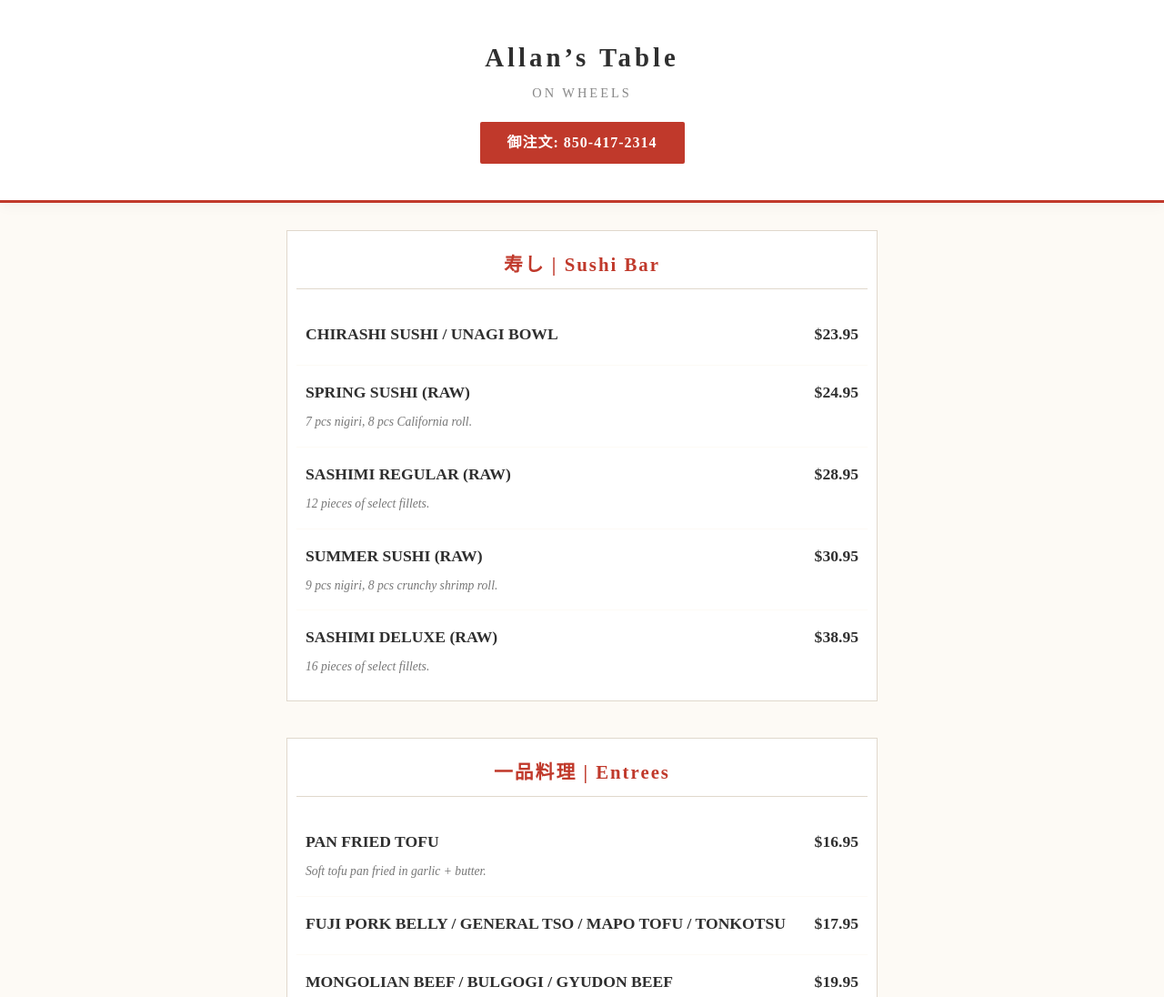
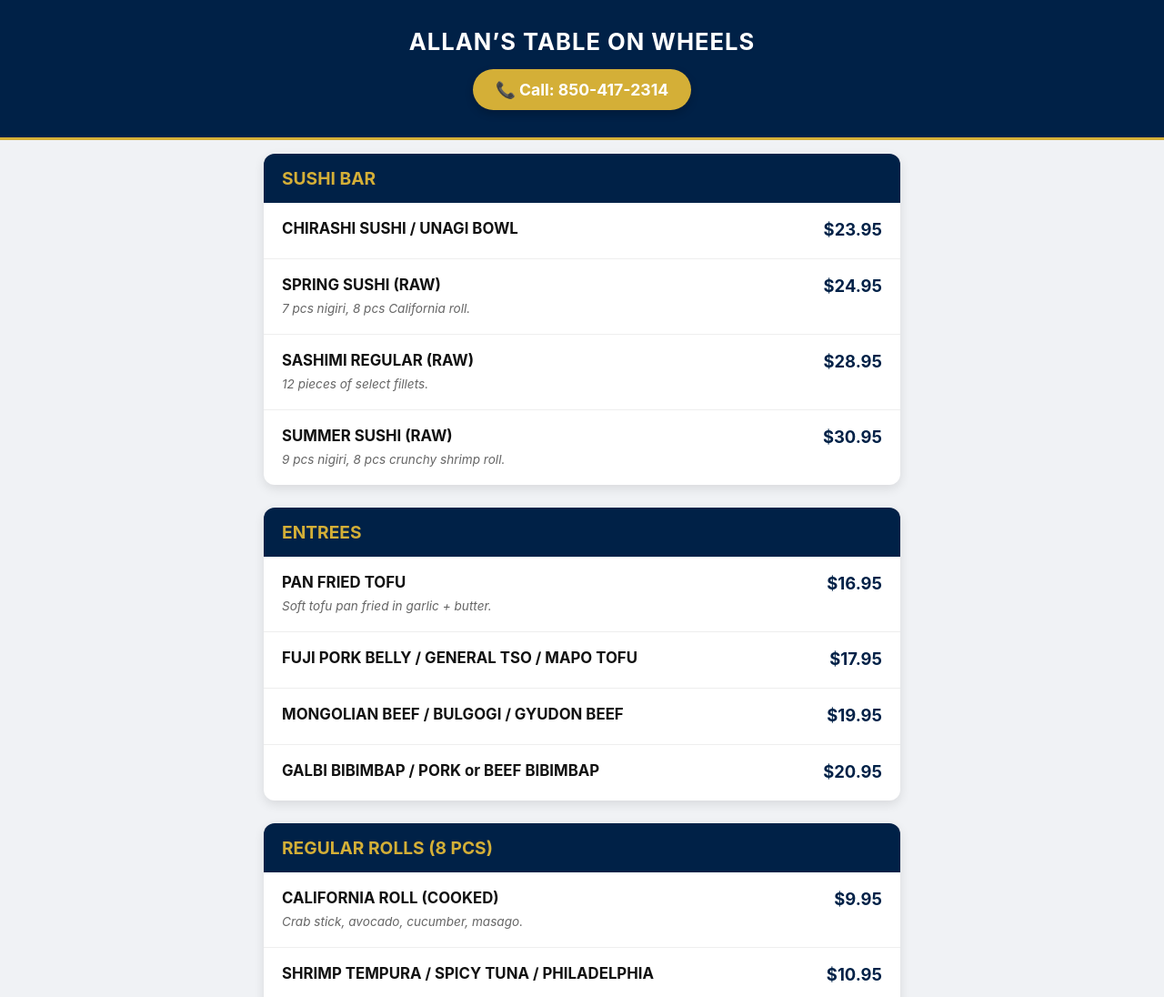
Before and after one commit to yujou0329/Allan-s-Table-On-Wheels-Menu, a plain HTML site: page index.html in a window 1280 px wide. Shown: the top 1096 px of the page at 91% size. Drawn offline with Linux system fonts and the light colour scheme.

Commit message:
Update index.html

```diff
--- a/index.html
+++ b/index.html
@@ -6,104 +6,69 @@
     <title>Allan’s Table On Wheels | Menu</title>
     <style>
         :root {
-            --jp-red: #c0392b; /* 朱紅 */
-            --jp-dark: #2f2f2f; /* 消炭色 */
-            --jp-beige: #fdfaf5; /* 鳥子色 - 帶紙質感的米白 */
-            --jp-border: #e0d8cc;
+            --navy: #002147; /* 經典海軍藍 */
+            --gold: #d4af37;
+            --bg: #f0f2f5;
         }
-        body {
-            font-family: "Hiragino Mincho ProN", "MS PMincho", serif; /* 優先使用明體，更有日式書卷感 */
-            margin: 0;
-            background-color: var(--jp-beige);
-            color: var(--jp-dark);
-            line-height: 1.6;
-        }
-        header {
-            background: white;
-            text-align: center;
-            padding: 40px 20px;
-            border-bottom: 3px solid var(--jp-red);
-            box-shadow: 0 2px 15px rgba(0,0,0,0.05);
-        }
-        h1 {
-            margin: 0;
-            font-size: 1.8rem;
-            letter-spacing: 4px;
-            font-weight: 700;
-            color: var(--jp-dark);
-        }
-        .phone-btn {
-            display: inline-block;
-            background: var(--jp-red);
-            color: white;
-            padding: 10px 30px;
-            border-radius: 2px; /* 捨棄圓角，改用直角更有職人感 */
-            text-decoration: none;
-            font-weight: bold;
-            margin-top: 20px;
-            font-size: 1rem;
-            letter-spacing: 1px;
-            transition: 0.3s;
-        }
-        .container { max-width: 650px; margin: 30px auto; padding: 0 20px; }
-        section {
-            margin-bottom: 40px;
-            border: 1px solid var(--jp-border);
-            background: white;
-            padding: 10px;
-        }
-        h2 {
-            text-align: center;
-            font-size: 1.3rem;
-            margin: 10px 0 20px 0;
-            padding-bottom: 10px;
-            border-bottom: 1px double var(--jp-border);
-            letter-spacing: 2px;
-            color: var(--jp-red);
-        }
-        .item {
-            display: flex;
-            justify-content: space-between;
-            padding: 15px 10px;
-            border-bottom: 1px solid var(--jp-beige);
-            align-items: flex-start;
-        }
+        body { font-family: -apple-system, BlinkMacSystemFont, "Segoe UI", Roboto, sans-serif; margin: 0; background: var(--bg); color: #333; }
+        header { background: var(--navy); color: white; text-align: center; padding: 30px 15px; position: sticky; top: 0; z-index: 1000; border-bottom: 3px solid var(--gold); }
+        h1 { margin: 0; font-size: 1.6rem; letter-spacing: 1px; text-transform: uppercase; }
+        .phone-btn { display: inline-block; background: var(--gold); color: white; padding: 12px 25px; border-radius: 50px; text-decoration: none; font-weight: bold; margin-top: 15px; font-size: 1.1rem; box-shadow: 0 4px 10px rgba(0,0,0,0.2); }
+        .container { max-width: 700px; margin: auto; padding: 15px; }
+        section { background: white; margin-bottom: 25px; border-radius: 12px; box-shadow: 0 4px 12px rgba(0,0,0,0.1); overflow: hidden; }
+        h2 { background: var(--navy); color: var(--gold); margin: 0; padding: 15px 20px; font-size: 1.2rem; text-transform: uppercase; }
+        .item { display: flex; justify-content: space-between; padding: 18px 20px; border-bottom: 1px solid #eee; align-items: flex-start; }
         .item:last-child { border-bottom: none; }
-        .info { flex: 1; padding-right: 15px; }
-        .name { font-weight: bold; display: block; margin-bottom: 5px; font-size: 1.1rem; }
-        .desc { font-size: 0.85rem; color: #777; font-style: italic; }
-        .price { font-weight: bold; font-size: 1.1rem; color: var(--jp-dark); }
-        footer {
-            text-align: center;
-            padding: 50px 20px;
-            background: white;
-            border-top: 1px solid var(--jp-border);
-            color: #999;
-            font-size: 0.8rem;
-        }
+        .name { font-weight: bold; display: block; margin-bottom: 5px; font-size: 1.05rem; color: #111; }
+        .desc { font-size: 0.85rem; color: #666; font-style: italic; line-height: 1.4; }
+        .price { font-weight: bold; color: var(--navy); font-size: 1.15rem; min-width: 75px; text-align: right; }
+        footer { text-align: center; padding: 40px 20px; color: #888; font-size: 0.9rem; }
     </style>
 </head>
 <body>
 
 <header>
-    <h1>Allan’s Table</h1>
-    <div style="font-size: 0.9rem; letter-spacing: 3px; color: #888; margin-top: 5px;">ON WHEELS</div>
-    <a href="tel:8504172314" class="phone-btn">御注文: 850-417-2314</a>
+    <h1>Allan’s Table On Wheels</h1>
+    <a href="tel:8504172314" class="phone-btn">📞 Call: 850-417-2314</a>
 </header>
 
 <div class="container">
     <section>
-        <h2>寿し | Sushi Bar</h2>
+        <h2>Sushi Bar</h2>
         <div class="item"><div class="info"><span class="name">CHIRASHI SUSHI / UNAGI BOWL</span></div><div class="price">$23.95</div></div>
         <div class="item"><div class="info"><span class="name">SPRING SUSHI (RAW)</span><span class="desc">7 pcs nigiri, 8 pcs California roll.</span></div><div class="price">$24.95</div></div>
         <div class="item"><div class="info"><span class="name">SASHIMI REGULAR (RAW)</span><span class="desc">12 pieces of select fillets.</span></div><div class="price">$28.95</div></div>
         <div class="item"><div class="info"><span class="name">SUMMER SUSHI (RAW)</span><span class="desc">9 pcs nigiri, 8 pcs crunchy shrimp roll.</span></div><div class="price">$30.95</div></div>
-        <div class="item"><div class="info"><span class="name">SASHIMI DELUXE (RAW)</span><span class="desc">16 pieces of select fillets.</span></div><div class="price">$38.95</div></div>
     </section>
 
     <section>
-        <h2>一品料理 | Entrees</h2>
+        <h2>Entrees</h2>
         <div class="item"><div class="info"><span class="name">PAN FRIED TOFU</span><span class="desc">Soft tofu pan fried in garlic + butter.</span></div><div class="price">$16.95</div></div>
-        <div class="item"><div class="info"><span class="name">FUJI PORK BELLY / GENERAL TSO / MAPO TOFU / TONKOTSU</span></div><div class="price">$17.95</div></div>
+        <div class="item"><div class="info"><span class="name">FUJI PORK BELLY / GENERAL TSO / MAPO TOFU</span></div><div class="price">$17.95</div></div>
         <div class="item"><div class="info"><span class="name">MONGOLIAN BEEF / BULGOGI / GYUDON BEEF</span></div><div class="price">$19.95</div></div>
-        <div class="item"><div class
+        <div class="item"><div class="info"><span class="name">GALBI BIBIMBAP / PORK or BEEF BIBIMBAP</span></div><div class="price">$20.95</div></div>
+    </section>
+
+    <section>
+        <h2>Regular Rolls (8 pcs)</h2>
+        <div class="item"><div class="info"><span class="name">CALIFORNIA ROLL (COOKED)</span><span class="desc">Crab stick, avocado, cucumber, masago.</span></div><div class="price">$9.95</div></div>
+        <div class="item"><div class="info"><span class="name">SHRIMP TEMPURA / SPICY TUNA / PHILADELPHIA</span></div><div class="price">$10.95</div></div>
+        <div class="item"><div class="info"><span class="name">SURF + TURF ROLL (COOKED)</span><span class="desc">Steak, tempura shrimp, eel sauce.</span></div><div class="price">$11.95</div></div>
+        <div class="item"><div class="info"><span class="name">BOSTON ROLL (RAW)</span><span class="desc">Tuna, avocado, crab stick, cream cheese.</span></div><div class="price">$12.95</div></div>
+    </section>
+
+    <section>
+        <h2>Soup & Noodles</h2>
+        <div class="item"><div class="info"><span class="name">MISO SOUP / CLEAR SOUP</span></div><div class="price">$9.95</div></div>
+        <div class="item"><div class="info"><span class="name">FRIED RICE (CHICKEN, PORK, BEEF)</span></div><div class="price">$14.95</div></div>
+        <div class="item"><div class="info"><span class="name">TAIPEI BEEF NOODLE</span></div><div class="price">$15.95</div></div>
+        <div class="item"><div class="info"><span class="name">RAMEN / YAKISOBA / UDON</span></div><div class="price">$16.95</div></div>
+    </section>
+</div>
+
+<footer>
+    <p>© 2026 Allan’s Table On Wheels | Pensacola, FL</p>
+</footer>
+
+</body>
+</html>
```
